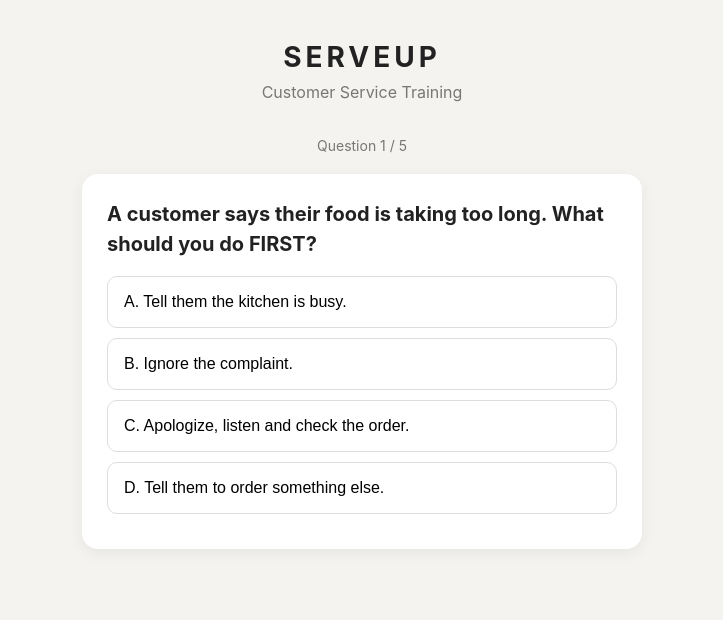
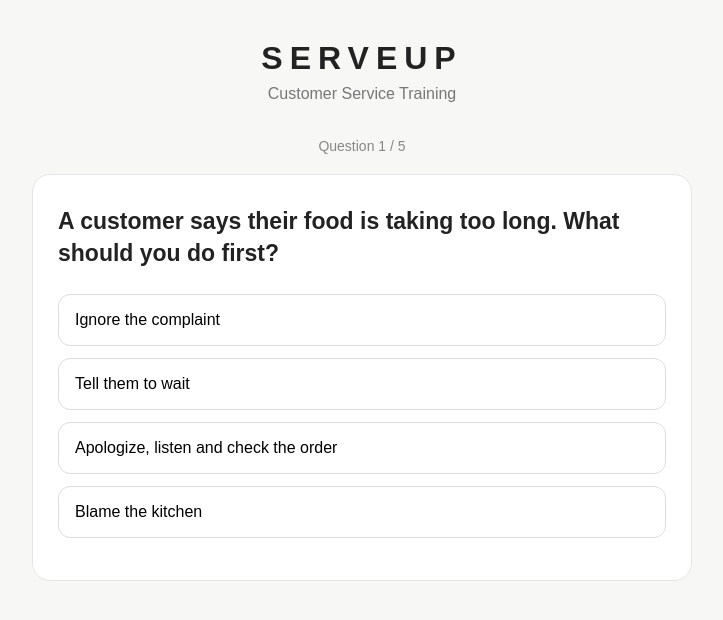
Before and after one commit to Taiki0708/KuurakuTraining, a plain HTML site: page customer-service.html in a window 1280 px wide. Shown: the whole page, without its empty margins (278-1001 px from the left). Drawn offline with Linux system fonts and the light colour scheme.

Commit message:
Improve customer service training

```diff
--- a/customer-service.html
+++ b/customer-service.html
@@ -3,6 +3,7 @@
 <head>
     <meta charset="UTF-8">
     <meta name="viewport" content="width=device-width, initial-scale=1.0">
+
     <title>ServeUp - Customer Service Training</title>
 
     <style>
@@ -12,14 +13,14 @@
 
         body {
             margin: 0;
-  font-family: -apple-system, BlinkMacSystemFont, "Helvetica Neue", Arial, sans-serif;
-  background: #f5f3ef;
+            font-family: Arial, sans-serif;
+            background: #f7f7f5;
             color: #222;
         }
 
         .container {
-  max-width: 600px;
-  margin: auto;
+            max-width: 700px;
+            margin: 0 auto;
             padding: 40px 20px;
         }
 
@@ -29,69 +30,79 @@ body {
         }
 
         .logo {
-  font-size: 28px;
-  font-weight: 700;
-  letter-spacing: 4px;
+            font-size: 32px;
+            font-weight: bold;
+            letter-spacing: 7px;
         }
 
         .subtitle {
+            margin-top: 8px;
             color: #777;
-  margin-top: 8px;
+            font-size: 16px;
         }
 
         .progress {
             text-align: center;
-  color: #777;
+            color: #888;
             font-size: 14px;
             margin-bottom: 20px;
         }
 
-.question {
+        .card {
             background: white;
-  border-radius: 16px;
-  padding: 25px;
-  box-shadow: 0 4px 15px rgba(0,0,0,0.06);
+            border-radius: 18px;
+            padding: 30px 25px;
+            border: 1px solid #e5e5e5;
         }
 
-.question h2 {
-  font-size: 20px;
-  line-height: 1.5;
-  margin-top: 0;
+        .question {
+            font-size: 23px;
+            line-height: 1.4;
+            font-weight: bold;
+            margin-bottom: 25px;
         }
 
-.option {
-  display: block;
+        .answer {
             width: 100%;
             padding: 16px;
-  margin: 10px 0;
+            margin-bottom: 12px;
+            background: white;
             border: 1px solid #ddd;
-  border-radius: 10px;
-  background: white;
+            border-radius: 12px;
             text-align: left;
             font-size: 16px;
             cursor: pointer;
         }
 
-.option:hover {
-  background: #f1f1f1;
+        .answer:hover {
+            background: #f2f2f2;
         }
 
-.option.correct {
-  background: #e7f5e9;
+        .answer.correct {
+            background: #e6f5e9;
             border-color: #4caf50;
         }
 
-.option.wrong {
-  background: #fdeaea;
-  border-color: #e74c3c;
+        .answer.wrong {
+            background: #fbeaea;
+            border-color: #e57373;
         }
 
-.next {
+        .feedback {
+            margin-top: 20px;
+            padding: 15px;
+            border-radius: 10px;
+            background: #f5f5f5;
+            line-height: 1.5;
+        }
+
+        .next,
+        .restart {
             width: 100%;
             margin-top: 20px;
             padding: 15px;
             border: none;
-  border-radius: 10px;
+            border-radius: 12px;
             background: #222;
             color: white;
             font-size: 16px;
@@ -102,20 +113,19 @@ body {
             text-align: center;
         }
 
+        .result h1 {
+            margin-bottom: 10px;
+        }
+
         .score {
-  font-size: 48px;
-  font-weight: 700;
+            font-size: 56px;
+            font-weight: bold;
             margin: 20px 0;
         }
 
-.restart {
-  padding: 15px 30px;
-  border: none;
-  border-radius: 10px;
-  background: #222;
-  color: white;
-  font-size: 16px;
-  cursor: pointer;
+        .result p {
+            color: #777;
+            line-height: 1.6;
         }
     </style>
 </head>
@@ -138,58 +148,63 @@ body {
 const questions = [
 
     {
-    question: "A customer says their food is taking too long. What should you do FIRST?",
-    options: [
-      "Tell them the kitchen is busy.",
-      "Ignore the complaint.",
-      "Apologize, listen and check the order.",
-      "Tell them to order something else."
+        question: "A customer says their food is taking too long. What should you do first?",
+        answers: [
+            "Ignore the complaint",
+            "Tell them to wait",
+            "Apologize, listen and check the order",
+            "Blame the kitchen"
         ],
-    answer: 2
+        correct: 2,
+        explanation: "Acknowledge the customer's concern, apologize and check the situation promptly."
     },
 
     {
-    question: "A customer asks you a question and you don't know the answer. What should you do?",
-    options: [
-      "Make up an answer.",
-      "Say you don't know and walk away.",
-      "Tell the customer you will check and confirm the correct information.",
-      "Ignore the customer."
+        question: "A customer asks a question you do not know the answer to. What should you do?",
+        answers: [
+            "Guess the answer",
+            "Ignore the question",
+            "Politely say you will check and find the correct information",
+            "Tell the customer to ask another staff member"
         ],
-    answer: 2
+        correct: 2,
+        explanation: "It is better to check and provide accurate information than to guess."
     },
 
     {
-    question: "A customer is unhappy with their food. What is the best response?",
-    options: [
-      "Argue with the customer.",
-      "Listen carefully, apologize and try to solve the problem.",
-      "Tell them other customers like it.",
-      "Ignore the complaint."
+        question: "You realize that you made a mistake in a customer's order. What should you do?",
+        answers: [
+            "Hide the mistake",
+            "Blame another staff member",
+            "Apologize and correct the mistake quickly",
+            "Wait until the customer notices"
         ],
-    answer: 1
+        correct: 2,
+        explanation: "Take responsibility, apologize and solve the problem as quickly as possible."
     },
 
     {
-    question: "When serving a customer, what is most important?",
-    options: [
-      "Finishing your own work quickly.",
-      "Avoiding eye contact.",
-      "Being polite, attentive and helpful.",
-      "Talking only to your coworkers."
+        question: "A customer is angry about their experience. What is the best response?",
+        answers: [
+            "Argue with the customer",
+            "Walk away",
+            "Stay calm, listen and offer appropriate help",
+            "Tell them they are wrong"
         ],
-    answer: 2
+        correct: 2,
+        explanation: "Stay calm and listen carefully. Understanding the problem is the first step toward solving it."
     },
 
     {
-    question: "A customer is leaving the restaurant. What should you do?",
-    options: [
-      "Ignore them.",
-      "Thank them and say goodbye politely.",
-      "Ask them to leave a tip.",
-      "Continue talking to another staff member."
+        question: "What should you do when a customer is leaving the restaurant?",
+        answers: [
+            "Say nothing",
+            "Turn away immediately",
+            "Thank the customer sincerely and say goodbye",
+            "Ask them to leave a review"
         ],
-    answer: 1
+        correct: 2,
+        explanation: "A warm farewell creates a positive final impression."
     }
 
 ];
@@ -210,18 +225,35 @@ function showQuestion() {
             Question ${currentQuestion + 1} / ${questions.length}
         </div>
 
+        <div class="card">
+
             <div class="question">
+                ${q.question}
+            </div>
 
-      <h2>${q.question}</h2>
+            <div id="answers">
 
-      ${q.options.map((option, index) => `
-        <button class="option" onclick="selectAnswer(${index})">
-          ${String.fromCharCode(65 + index)}. ${option}
+                ${q.answers.map((answer, index) => `
+                    <button
+                        class="answer"
+                        onclick="selectAnswer(${index})">
+                        ${answer}
                     </button>
                 `).join("")}
 
             </div>
 
+            <div id="feedback"></div>
+
+            <button
+                id="nextButton"
+                class="next"
+                onclick="nextQuestion()"
+                style="display:none;">
+                Next Question →
+            </button>
+
+        </div>
     `;
 }
 
@@ -233,42 +265,36 @@ function selectAnswer(index) {
 
     const q = questions[currentQuestion];
 
-  const buttons = document.querySelectorAll(".option");
+    const buttons =
+        document.querySelectorAll(".answer");
 
-  buttons.forEach((button, i) => {
+    buttons[index].classList.add(
+        index === q.correct ? "correct" : "wrong"
+    );
 
-    if (i === q.answer) {
-      button.classList.add("correct");
+    if (index === q.correct) {
+
+        score++;
+
+        document.getElementById("feedback").innerHTML =
+            `<div class="feedback">
+                <strong>Correct!</strong><br>
+                ${q.explanation}
+            </div>`;
+
+    } else {
+
+        buttons[q.correct].classList.add("correct");
+
+        document.getElementById("feedback").innerHTML =
+            `<div class="feedback">
+                <strong>Not quite.</strong><br>
+                ${q.explanation}
+            </div>`;
     }
 
-    if (i === index && index !== q.answer) {
-      button.classList.add("wrong");
-    }
-
-    button.disabled = true;
-
-  });
-
-  if (index === q.answer) {
-    score++;
-  }
-const message = document.createElement("div");
-message.textContent = index === q.answer ? "Correct!" : "Try again!";
-message.className = index === q.answer ? "correct-message" : "wrong-message";
-document.querySelector(".question").appendChild(message);
-
-  const nextButton = document.createElement("button");
-
-  nextButton.className = "next";
-
-  nextButton.textContent =
-    currentQuestion === questions.length - 1
-      ? "Finish Training"
-      : "Next Question";
-
-  nextButton.onclick = nextQuestion;
-
-  document.querySelector(".question").appendChild(nextButton);
+    document.getElementById("nextButton").style.display =
+        "block";
 }
 
 function nextQuestion() {
@@ -276,11 +302,14 @@ function nextQuestion() {
     currentQuestion++;
 
     if (currentQuestion >= questions.length) {
+
         showResult();
+
     } else {
+
         showQuestion();
+
     }
-
 }
 
 function showResult() {
@@ -290,7 +319,7 @@ function showResult() {
 
     document.getElementById("quiz").innerHTML = `
 
-    <div class="result">
+        <div class="card result">
 
             <div class="progress">
                 Training Complete
@@ -303,23 +332,29 @@ function showResult() {
             </div>
 
             <p>
-        You got ${score} out of ${questions.length}
-        questions correct.
+                You answered
+                <strong>${score}</strong>
+                out of
+                <strong>${questions.length}</strong>
+                questions correctly.
             </p>
 
-      <button class="restart" onclick="restartTraining()">
+            <button
+                class="restart"
+                onclick="restartTraining()">
                 Try Again
             </button>
 
         </div>
-
     `;
 }
 
 function restartTraining() {
+
     currentQuestion = 0;
     score = 0;
     answered = false;
+
     showQuestion();
 }
 
```
Lines whose indentation alone changed are shown as unchanged.
